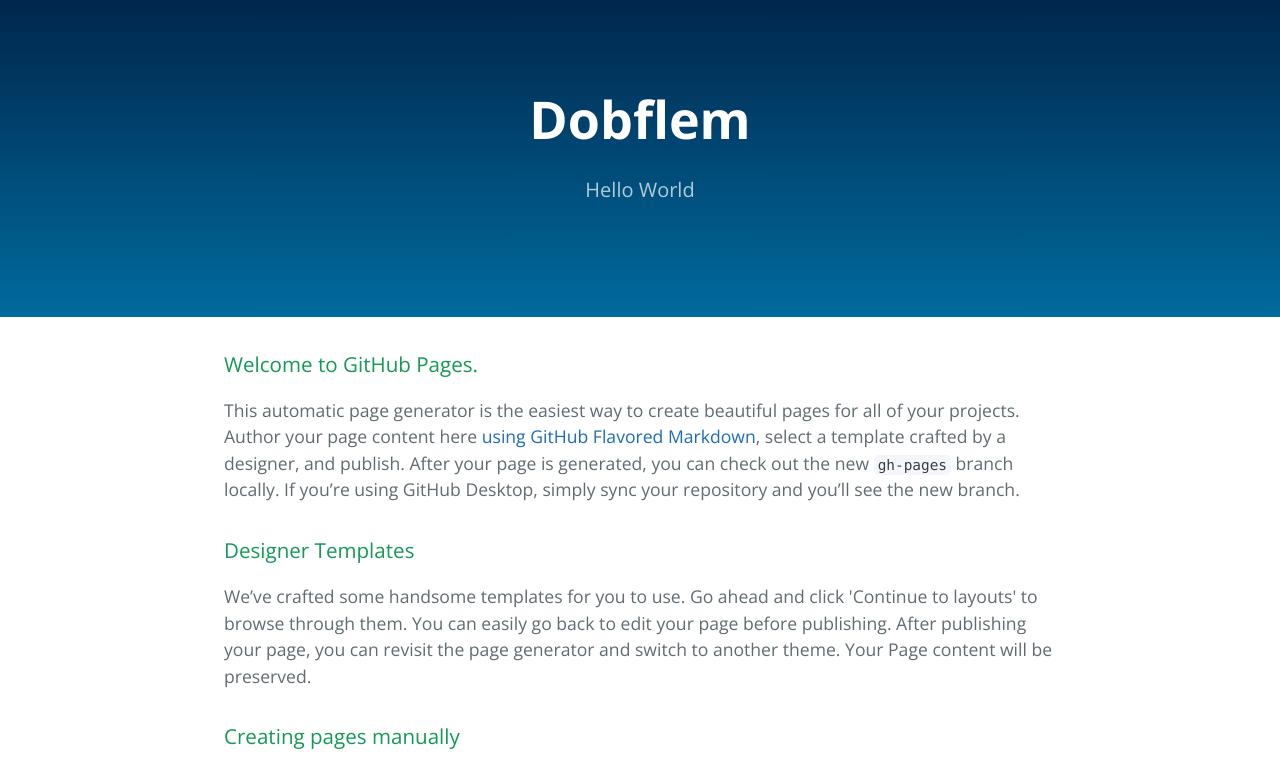
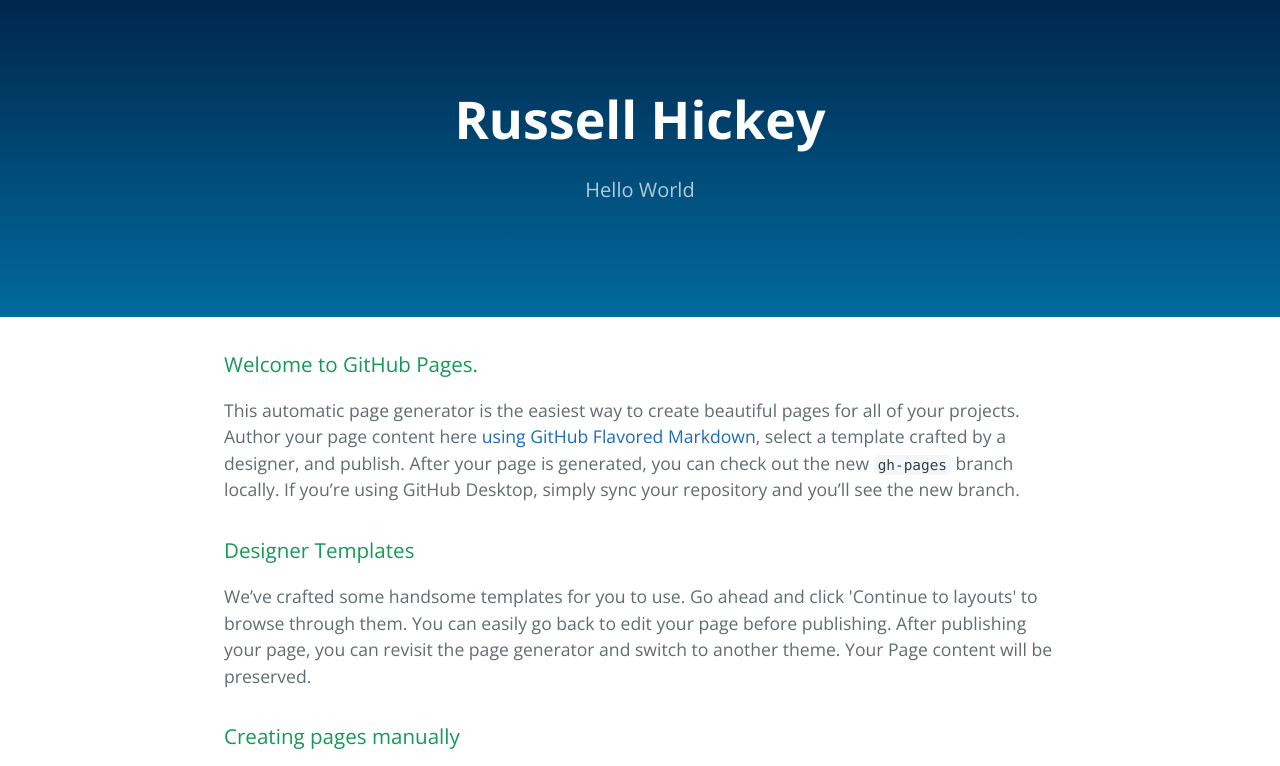
Before and after one commit to ruhickey/ruhickey.github.io, a plain HTML site: page index.html in a window 1280 px wide. Shown: the top 766 px of the page. Drawn offline with nearby package versions, Linux system fonts and the light colour scheme.

Commit message:
Update index.html

```diff
--- a/index.html
+++ b/index.html
@@ -2,7 +2,7 @@
 <html lang="en-us">
   <head>
     <meta charset="UTF-8">
-    <title>Dobflem by Dobflem</title>
+    <title>ruhickey by Russell Hickey</title>
     <meta name="viewport" content="width=device-width, initial-scale=1">
     <link rel="stylesheet" type="text/css" href="stylesheets/normalize.css" media="screen">
     <link href='https://fonts.googleapis.com/css?family=Open+Sans:400,700' rel='stylesheet' type='text/css'>
@@ -11,7 +11,7 @@
   </head>
   <body>
     <section class="page-header">
-      <h1 class="project-name">Dobflem</h1>
+      <h1 class="project-name">Russell Hickey</h1>
       <h2 class="project-tagline">Hello World</h2>
     </section>
 
```
